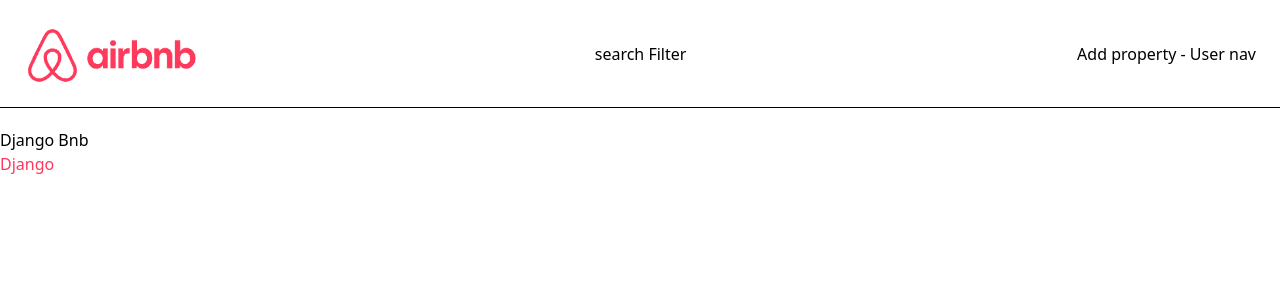
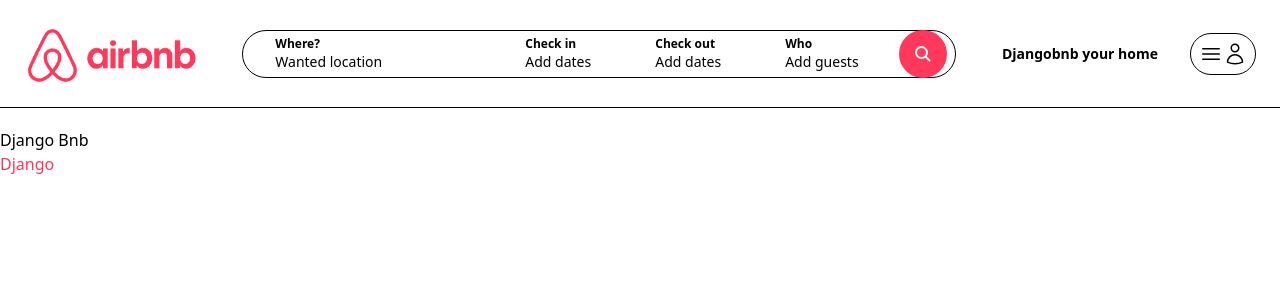
Before and after one commit to danial137/DjangoBnBProject, a Next.js app: page / in a window 1280 px wide. Shown: the top 300 px of the page. Built offline with nearby package versions, Linux system fonts and the light colour scheme.

Commit message:
Add Navbar components: SearchFilters, UserNav, and AddPropertyButton

```diff
--- /dev/null
+++ b/app/components/navbar/AddPropertyButton.tsx
@@ -0,0 +1,9 @@
+const AddPropertyButton = () => {
+    return (
+        <div className="p-2 cursor-pointer text-sm font-semibold rounded-full hover:bg-gray-200">
+            Djangobnb your home
+        </div>
+    )
+}
+
+export default AddPropertyButton
--- a/app/components/navbar/Navbar.tsx
+++ b/app/components/navbar/Navbar.tsx
@@ -1,6 +1,9 @@
 import Image from 'next/image'
 import Link from 'next/link'
 import React from 'react'
+import SearchFilters from './SearchFilters'
+import UserNav from './UserNav'
+import AddPropertyButton from './AddPropertyButton'
 
 const Navbar = () => {
     return (
@@ -11,12 +14,17 @@
                         <Image src="/logo.png" width={180} height={38} alt='DjangoBnbLogo' />
                     </Link>
 
-                    <div className='flex space-x-6'> search Filter  </div>
+                    <div className='flex space-x-6'>
+                        <SearchFilters />
+
+                    </div>
 
 
                     <div className='flex items-center space-x-6'>
 
-                        Add property - User nav
+                        <AddPropertyButton />
+
+                        <UserNav />
 
                     </div>
                 </div>
--- /dev/null
+++ b/app/components/navbar/SearchFilters.tsx
@@ -0,0 +1,58 @@
+
+
+const SearchFilters = () => {
+    return (
+        <div className="h-[48px] flex flex-row items-center justify-between border rounded-full">
+
+            <div className="hidden lg:block">
+                <div className="flex flex-row items-center justify-between">
+                    <div className="w-[250px] h-[64px] px-8 flex flex-col justify-center rounded-full hover:bg-gray-100">
+
+                        <p className="text-xs font-semibold"> Where?  </p>
+                        <p className="text-sm"> Wanted location</p>
+
+                    </div>
+
+                    <div className=" cursor-pointer h-[64px] px-8 flex flex-col justify-center rounded-full hover:bg-gray-100">
+
+                        <p className="text-xs font-semibold"> Check in  </p>
+                        <p className="text-sm"> Add dates</p>
+
+                    </div>
+
+                    <div className=" cursor-pointer h-[64px] px-8 flex flex-col justify-center rounded-full hover:bg-gray-100">
+
+                        <p className="text-xs font-semibold"> Check out  </p>
+                        <p className="text-sm"> Add dates</p>
+
+                    </div>
+
+                    <div className=" cursor-pointer  h-[64px] px-8 flex flex-col justify-center rounded-full hover:bg-gray-100">
+
+                        <p className="text-xs font-semibold"> Who </p>
+                        <p className="text-sm"> Add guests</p>
+
+                    </div>
+                </div>
+            </div>
+
+            <div className="p-2">
+
+                <div className="cursor-pointer p-2 lg:p-4 bg-airbnb hover:bg-airbnb-dark transition rounded-full text-white">
+
+                    <svg
+                        viewBox="0 0 32 32"
+                        style={{ display: 'block', fill: 'none', height: '16px', width: '16px', stroke: 'currentColor', strokeWidth: 4, overflow: 'visible' }}
+                        aria-hidden="true" role="presentation" focusable="false"
+                    >
+                        <path fill="none" d="M13 24a11 11 0 1 0 0-22 11 11 0 0 0 0 22zm8-3 9 9"></path>
+                    </svg>
+
+                </div>
+
+            </div>
+        </div>
+    )
+}
+
+export default SearchFilters
--- /dev/null
+++ b/app/components/navbar/UserNav.tsx
@@ -0,0 +1,24 @@
+import React from 'react'
+
+const UserNav = () => {
+    return (
+        <div className='p-2 relative inline-block border rounded-full'>
+
+
+            <button className='flex items-center'>
+
+                <svg xmlns="http://www.w3.org/2000/svg" fill="none" viewBox="0 0 24 24" strokeWidth={1.5} stroke="currentColor" className="size-6">
+                    <path strokeLinecap="round" strokeLinejoin="round" d="M3.75 6.75h16.5M3.75 12h16.5m-16.5 5.25h16.5" />
+                </svg>
+
+                <svg xmlns="http://www.w3.org/2000/svg" fill="none" viewBox="0 0 24 24" strokeWidth={1.5} stroke="currentColor" className="size-6">
+                    <path strokeLinecap="round" strokeLinejoin="round" d="M15.75 6a3.75 3.75 0 1 1-7.5 0 3.75 3.75 0 0 1 7.5 0ZM4.501 20.118a7.5 7.5 0 0 1 14.998 0A17.933 17.933 0 0 1 12 21.75c-2.676 0-5.216-.584-7.499-1.632Z" />
+                </svg>
+
+            </button>
+
+        </div>
+    )
+}
+
+export default UserNav
```
